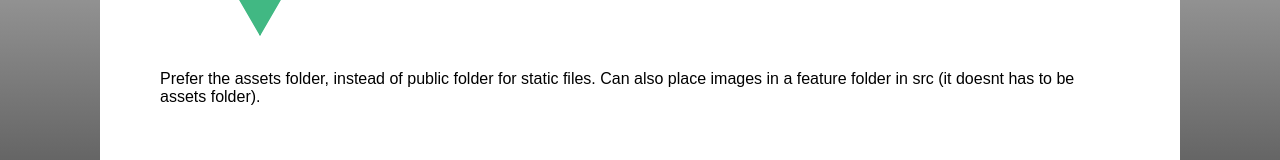
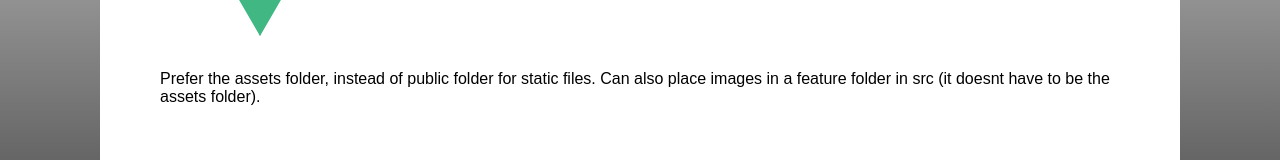
Before and after one commit to henrikmathiesen/vue-js-using-cli, a Vue app: page / in a window 1280 px wide. Shown: the part 335-495 px from the top of the page. Built offline with nearby package versions, Linux system fonts and the light colour scheme.

Commit message:
-fixed spelling -comments

```diff
--- a/src/components/HeaderComponent.vue
+++ b/src/components/HeaderComponent.vue
@@ -7,6 +7,7 @@
             <li>
                 <router-link :to="{ name: 'Home' }">Home</router-link>
                 <!-- Can reference the name of the route like this, or use the syntax bellow -->
+                <!-- See GalleryComponent for navigating from code -->
             </li>
             <li>
                 <router-link to="/gallery">Gallery</router-link>
--- a/src/components/HomeComponent.vue
+++ b/src/components/HomeComponent.vue
@@ -5,7 +5,7 @@
     <img src="../assets/logo.png" />
     <p>
       Prefer the assets folder, instead of public folder for static files.
-      Can also place images in a feature folder in src (it doesnt has to be assets folder).
+      Can also place images in a feature folder in src (it doesnt have to be the assets folder).
     </p>
   </div>
 
```
